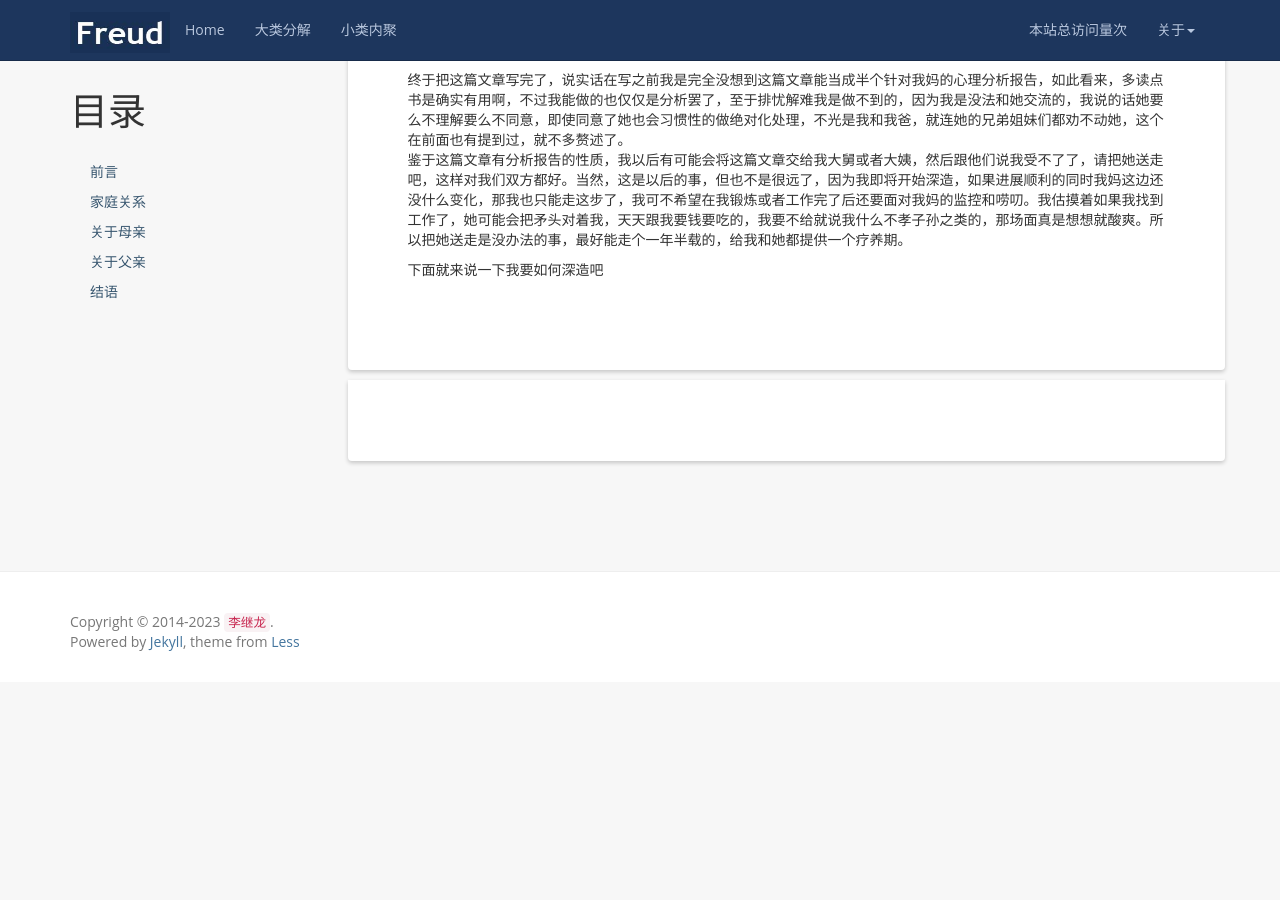
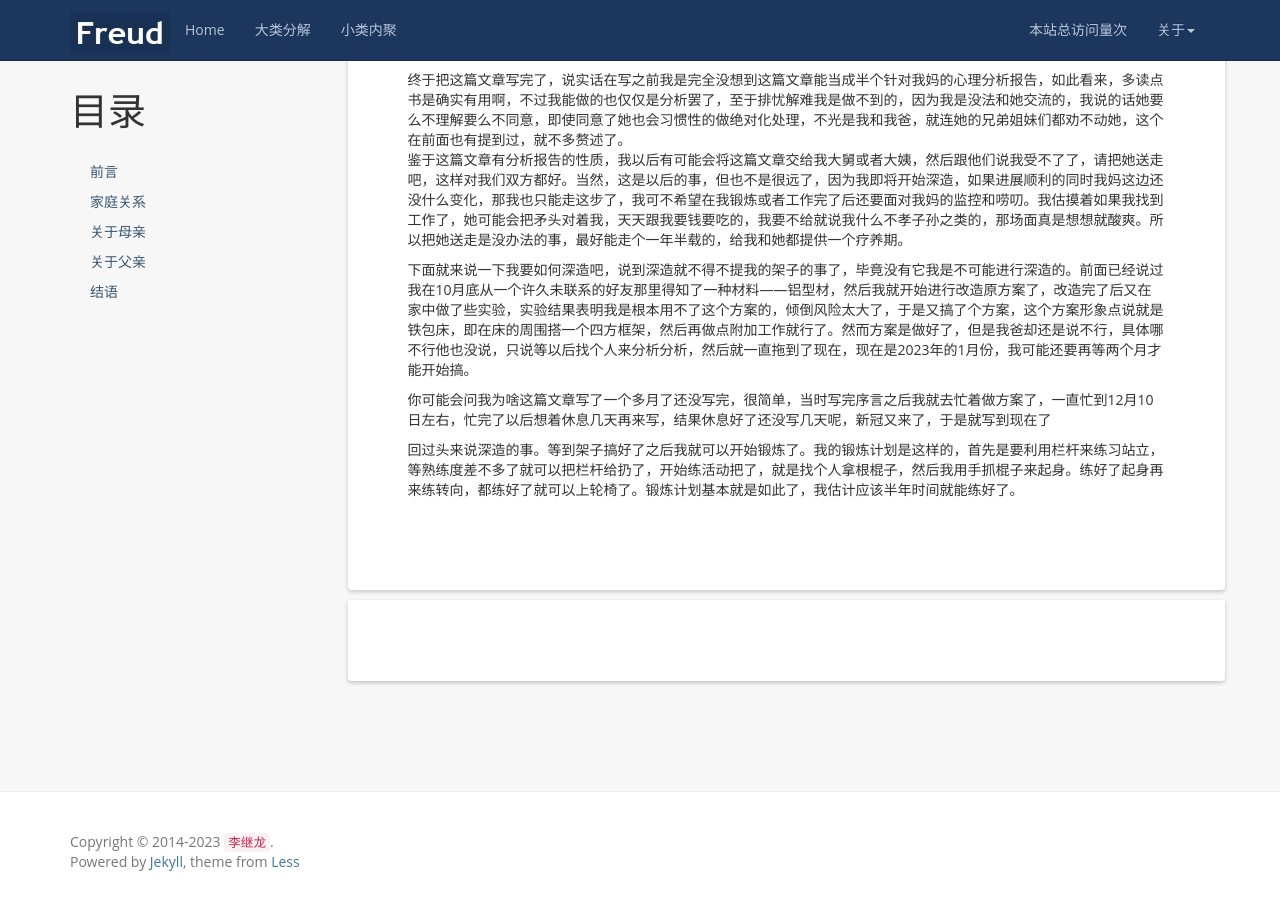
Before and after one commit to kljzndx/My-Blog, a Jekyll site: the page built from _posts/2022-11-23-细说家庭关系.md, in a window 1280 px wide and 900 px high, scrolled down 7841 px. Built offline with Jekyll 4.4.1, drawn with Linux system fonts in a browser that asks for light colours; nearby versions of some CDN libraries; comment, search, counter and statistics services are not loaded; before the commit the page ends 8523 px from its top, so only the background shows below that.

Commit message:
写作状态同步---深造

```diff
--- a/_posts/2022-11-23-细说家庭关系.md
+++ b/_posts/2022-11-23-细说家庭关系.md
@@ -171,4 +171,8 @@ ok，我妈的身体已经介绍完了，由于我爸的身体没这么奇葩，
 终于把这篇文章写完了，说实话在写之前我是完全没想到这篇文章能当成半个针对我妈的心理分析报告，如此看来，多读点书是确实有用啊，不过我能做的也仅仅是分析罢了，至于排忧解难我是做不到的，因为我是没法和她交流的，我说的话她要么不理解要么不同意，即使同意了她也会习惯性的做绝对化处理，不光是我和我爸，就连她的兄弟姐妹们都劝不动她，这个在前面也有提到过，就不多赘述了。
 鉴于这篇文章有分析报告的性质，我以后有可能会将这篇文章交给我大舅或者大姨，然后跟他们说我受不了了，请把她送走吧，这样对我们双方都好。当然，这是以后的事，但也不是很远了，因为我即将开始深造，如果进展顺利的同时我妈这边还没什么变化，那我也只能走这步了，我可不希望在我锻炼或者工作完了后还要面对我妈的监控和唠叨。我估摸着如果我找到工作了，她可能会把矛头对着我，天天跟我要钱要吃的，我要不给就说我什么不孝子孙之类的，那场面真是想想就酸爽。所以把她送走是没办法的事，最好能走个一年半载的，给我和她都提供一个疗养期。
 
-下面就来说一下我要如何深造吧
+下面就来说一下我要如何深造吧，说到深造就不得不提我的架子的事了，毕竟没有它我是不可能进行深造的。前面已经说过我在10月底从一个许久未联系的好友那里得知了一种材料——铝型材，然后我就开始进行改造原方案了，改造完了后又在家中做了些实验，实验结果表明我是根本用不了这个方案的，倾倒风险太大了，于是又搞了个方案，这个方案形象点说就是铁包床，即在床的周围搭一个四方框架，然后再做点附加工作就行了。然而方案是做好了，但是我爸却还是说不行，具体哪不行他也没说，只说等以后找个人来分析分析，然后就一直拖到了现在，现在是2023年的1月份，我可能还要再等两个月才能开始搞。
+
+你可能会问我为啥这篇文章写了一个多月了还没写完，很简单，当时写完序言之后我就去忙着做方案了，一直忙到12月10日左右，忙完了以后想着休息几天再来写，结果休息好了还没写几天呢，新冠又来了，于是就写到现在了
+
+回过头来说深造的事。等到架子搞好了之后我就可以开始锻炼了。我的锻炼计划是这样的，首先是要利用栏杆来练习站立，等熟练度差不多了就可以把栏杆给扔了，开始练活动把了，就是找个人拿根棍子，然后我用手抓棍子来起身。练好了起身再来练转向，都练好了就可以上轮椅了。锻炼计划基本就是如此了，我估计应该半年时间就能练好了。
```
